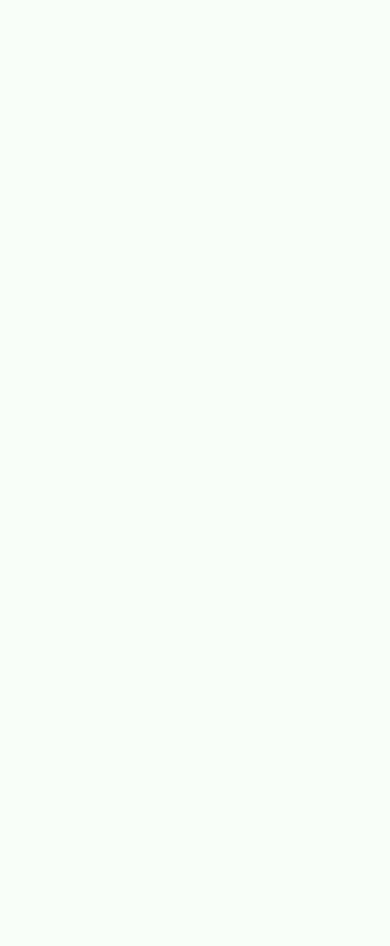
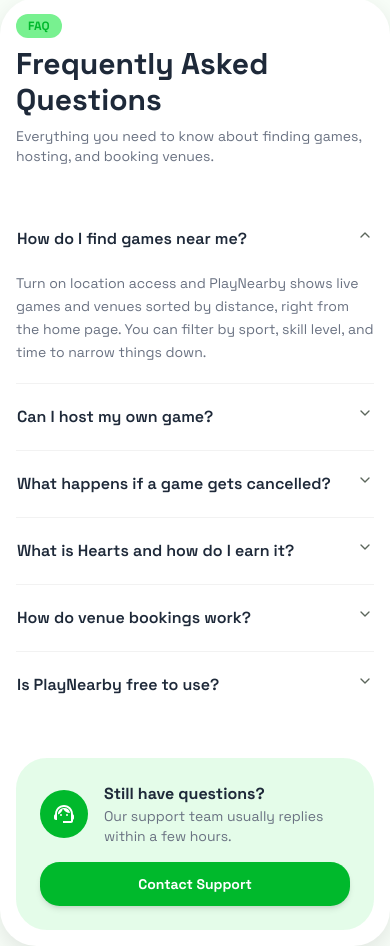
Before and after one commit to Ankur123unsungDevloper/Playnearby, a Next.js app in the folder client/: page / in a window 390 px wide. Shown: the part 6560-7506 px from the top of the page. Before the commit the page ends 6498 px from the top, so only its background shows below. Built offline with nearby package versions, Linux system fonts and the light colour scheme.

Commit message:
new file:   client/app/(marketing)/(landingPage)/_components/faq.tsx 	modified:   client/app/(marketing)/(landingPage)/page.tsx 	new file:   client/components/ui/accordion.tsx

```diff
--- /dev/null
+++ b/client/app/(marketing)/(landingPage)/_components/faq.tsx
@@ -0,0 +1,121 @@
+"use client";
+
+import {
+  Accordion,
+  AccordionContent,
+  AccordionItem,
+  AccordionTrigger,
+} from "@/components/ui/accordion";
+import { MdOutlineSupportAgent } from "react-icons/md";
+
+/* ------------------------------------------------------------------ */
+/*  Data — swap for CMS content later if you want FAQs editable        */
+/*  without a redeploy                                                 */
+/* ------------------------------------------------------------------ */
+
+type FaqItem = {
+  id: string;
+  question: string;
+  answer: string;
+};
+
+const faqs: FaqItem[] = [
+  {
+    id: "item-1",
+    question: "How do I find games near me?",
+    answer:
+      "Turn on location access and PlayNearby shows live games and venues sorted by distance, right from the home page. You can filter by sport, skill level, and time to narrow things down.",
+  },
+  {
+    id: "item-2",
+    question: "Can I host my own game?",
+    answer:
+      "Yes — tap \"Host a Game\" on any sport page, pick a venue, set the skill level and slot count, and it's instantly visible to nearby players. You can manage RSVPs and cancel or reschedule anytime before it fills up.",
+  },
+  {
+    id: "item-3",
+    question: "What happens if a game gets cancelled?",
+    answer:
+      "If the host cancels, everyone who joined gets a notification immediately and any booking fee is refunded automatically to your wallet within 24 hours.",
+  },
+  {
+    id: "item-4",
+    question: "What is Hearts and how do I earn it?",
+    answer:
+      "Hearts reflects your reliability and sportsmanship — you earn it by showing up to games you join, hosting well-attended sessions, and getting positive ratings from other players. Higher Hearts unlocks priority slots in popular games.",
+  },
+  {
+    id: "item-5",
+    question: "How do venue bookings work?",
+    answer:
+      "Pick a venue, choose an available time slot, and pay securely in-app. You'll get a confirmation with directions and the venue's contact details, and can cancel for a full refund up to 2 hours before your slot.",
+  },
+  {
+    id: "item-6",
+    question: "Is PlayNearby free to use?",
+    answer:
+      "Browsing games, joining public sessions, and hosting are all free. You only pay when you book a paid venue slot — PlayNearby doesn't add any extra platform fee on top of the venue's listed price.",
+  },
+];
+
+/* ------------------------------------------------------------------ */
+/*  FAQ                                                                 */
+/* ------------------------------------------------------------------ */
+
+const FAQ = () => {
+  return (
+    <div className="flex w-full items-center justify-center text-center mt-15">
+      <div className="flex w-full max-w-7xl flex-col gap-10 rounded-4xl bg-white p-4 shadow-[0_8px_24px_rgba(0,0,0,0.1)] md:p-14">
+        <div className="flex w-full flex-col items-start gap-2 text-left">
+          <span className="rounded-full bg-[#78F190] px-3 py-1 text-xs font-bold text-primary">
+            FAQ
+          </span>
+          <h2 className="text-3xl font-bold text-gray-800">Frequently Asked Questions</h2>
+          <p className="text-sm text-gray-500 md:text-base">
+            Everything you need to know about finding games, hosting, and booking venues.
+          </p>
+        </div>
+
+        <Accordion type="single" collapsible defaultValue="item-1" className="w-full text-left">
+          {faqs.map((faq) => (
+            <AccordionItem
+              key={faq.id}
+              value={faq.id}
+              className="border-b border-black/5 last:border-none"
+            >
+              <AccordionTrigger className="py-5 text-left text-base font-semibold text-gray-800 transition-colors hover:text-primary hover:no-underline md:text-lg">
+                {faq.question}
+              </AccordionTrigger>
+              <AccordionContent className="pb-5 text-sm leading-relaxed text-gray-500 md:text-base">
+                {faq.answer}
+              </AccordionContent>
+            </AccordionItem>
+          ))}
+        </Accordion>
+
+        {/* Still-have-questions CTA */}
+        <div className="flex w-full flex-col items-center justify-between gap-4 rounded-3xl bg-[#78F190]/20 p-6 text-left md:flex-row">
+          <div className="flex items-center gap-4">
+            <div className="flex h-12 w-12 shrink-0 items-center justify-center rounded-2xl bg-primary text-2xl text-white">
+              <MdOutlineSupportAgent />
+            </div>
+            <div>
+              <h3 className="text-base font-bold text-gray-800">Still have questions?</h3>
+              <p className="text-sm text-gray-500">
+                Our support team usually replies within a few hours.
+              </p>
+            </div>
+          </div>
+          <a
+            href="/contact"
+            className="w-full shrink-0 rounded-xl bg-primary px-6 py-3 text-center text-sm font-bold text-white shadow-md transition-transform duration-300 hover:scale-[1.02] md:w-auto"
+          >
+            Contact Support
+          </a>
+        </div>
+      </div>
+    </div>
+  );
+};
+
+export default FAQ;
--- a/client/app/(marketing)/(landingPage)/page.tsx
+++ b/client/app/(marketing)/(landingPage)/page.tsx
@@ -1,6 +1,7 @@
 // import Endless from "./_components/endless";
 import AboutUs from "./_components/aboutUs";
 import Blogs from "./_components/blogs";
+import FAQ from "./_components/faq";
 import FavSport from "./_components/favSport";
 import Features from "./_components/features";
 import Heading from "./_components/heading";
@@ -18,6 +19,7 @@
       {/*<Endless />*/}
       <Blogs />
       <AboutUs />
+      <FAQ />
     </div>
   );
 }
--- /dev/null
+++ b/client/components/ui/accordion.tsx
@@ -0,0 +1,81 @@
+"use client"
+
+import * as React from "react"
+import { Accordion as AccordionPrimitive } from "radix-ui"
+
+import { cn } from "@/lib/utils"
+import { ChevronDownIcon, ChevronUpIcon } from "lucide-react"
+
+function Accordion({
+  className,
+  ...props
+}: React.ComponentProps<typeof AccordionPrimitive.Root>) {
+  return (
+    <AccordionPrimitive.Root
+      data-slot="accordion"
+      className={cn("flex w-full flex-col", className)}
+      {...props}
+    />
+  )
+}
+
+function AccordionItem({
+  className,
+  ...props
+}: React.ComponentProps<typeof AccordionPrimitive.Item>) {
+  return (
+    <AccordionPrimitive.Item
+      data-slot="accordion-item"
+      className={cn("not-last:border-b", className)}
+      {...props}
+    />
+  )
+}
+
+function AccordionTrigger({
+  className,
+  children,
+  ...props
+}: React.ComponentProps<typeof AccordionPrimitive.Trigger>) {
+  return (
+    <AccordionPrimitive.Header className="flex">
+      <AccordionPrimitive.Trigger
+        data-slot="accordion-trigger"
+        className={cn(
+          "group/accordion-trigger relative flex flex-1 items-start justify-between rounded-lg border border-transparent py-2.5 text-left text-sm font-medium transition-all outline-none hover:underline focus-visible:border-ring focus-visible:ring-3 focus-visible:ring-ring/50 focus-visible:after:border-ring disabled:pointer-events-none disabled:opacity-50 **:data-[slot=accordion-trigger-icon]:ml-auto **:data-[slot=accordion-trigger-icon]:size-4 **:data-[slot=accordion-trigger-icon]:text-muted-foreground",
+          className
+        )}
+        {...props}
+      >
+        {children}
+        <ChevronDownIcon data-slot="accordion-trigger-icon" className="pointer-events-none shrink-0 group-aria-expanded/accordion-trigger:hidden" />
+        <ChevronUpIcon data-slot="accordion-trigger-icon" className="pointer-events-none hidden shrink-0 group-aria-expanded/accordion-trigger:inline" />
+      </AccordionPrimitive.Trigger>
+    </AccordionPrimitive.Header>
+  )
+}
+
+function AccordionContent({
+  className,
+  children,
+  ...props
+}: React.ComponentProps<typeof AccordionPrimitive.Content>) {
+  return (
+    <AccordionPrimitive.Content
+      data-slot="accordion-content"
+      className="overflow-hidden text-sm data-open:animate-accordion-down data-closed:animate-accordion-up"
+      {...props}
+    >
+      <div
+        className={cn(
+          "h-(--radix-accordion-content-height) pt-0 pb-2.5 [&_a]:underline [&_a]:underline-offset-3 [&_a]:hover:text-foreground [&_p:not(:last-child)]:mb-4",
+          className
+        )}
+      >
+        {children}
+      </div>
+    </AccordionPrimitive.Content>
+  )
+}
+
+export { Accordion, AccordionItem, AccordionTrigger, AccordionContent }
```
